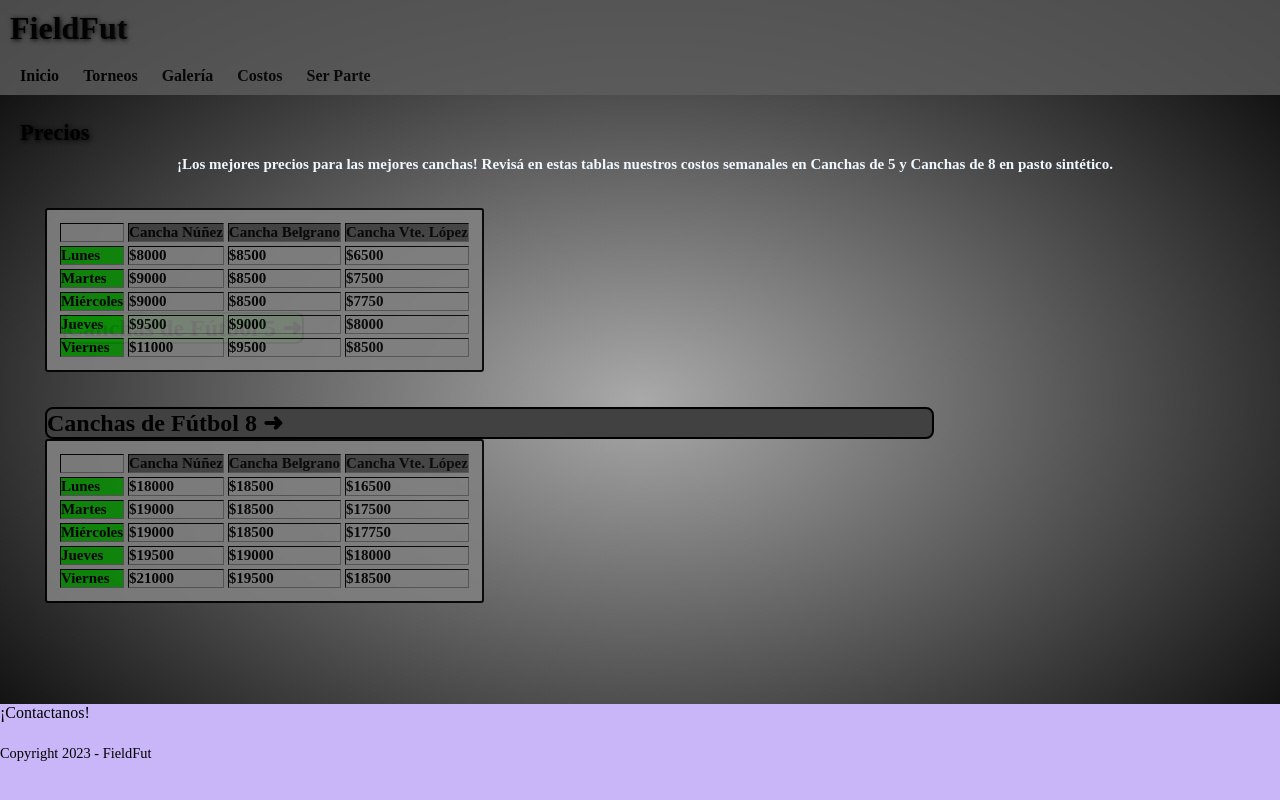
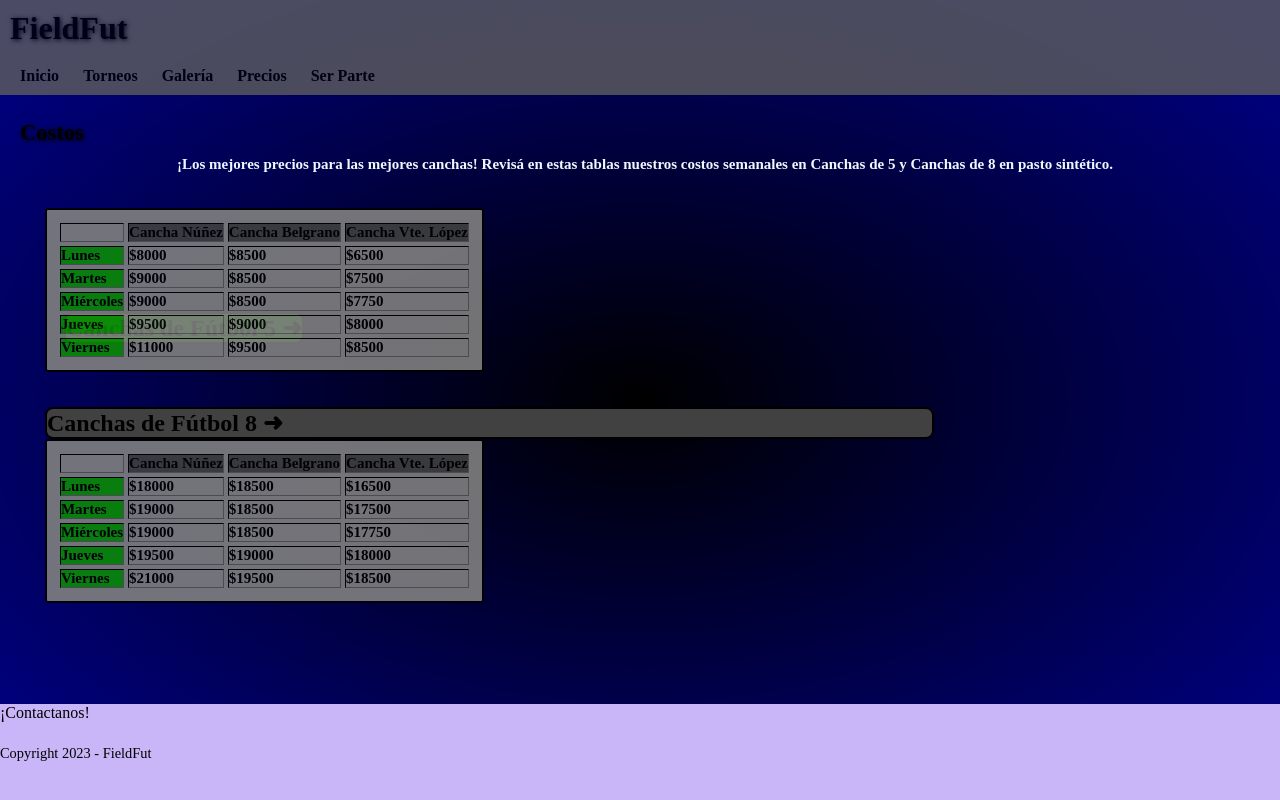
Before and after one commit to patocolosimo/2daPreEntregaColosimo, a plain HTML site: page pages/precios.html in a window 1280 px wide. Drawn offline with Linux system fonts and the light colour scheme; some icons are missing; a web font is replaced by a local one.

Commit message:
first commit

```diff
--- a/css/style.css
+++ b/css/style.css
@@ -41,7 +41,7 @@ body {
     display: flex;
     flex-direction: column;
     min-height: 100vh;
-    background-image: radial-gradient(darkgray, black);
+    background-image: radial-gradient(black, darkblue);
     background-size: contain;
 }
 main{
--- a/pages/precios.html
+++ b/pages/precios.html
@@ -19,14 +19,14 @@
                 <il><a href="./index.html" class="fa-solid fa-trophy"> Inicio</a></il>
                <il><a target="_blank" href="./torneos.html" class="fa-solid fa-trophy">  Torneos</a></il>
                <il><a target="_blank" href="./multimedia.html" class="fa-solid fa-camera">  Galería</a></il>
-               <il><a target="_blank" href="./precios.html" class="fa-solid fa-sack-dollar">  Costos</a></il>
+               <il><a target="_blank" href="./precios.html" class="fa-solid fa-sack-dollar">  Precios</a></il>
                <il><a target="_blank" href="./formulario.html" class="fa-sharp fa-solid fa-users">  Ser Parte</a></il>
            </ul>
         </nav>
     </header>
 <main>
     <section>
-        <h1 class="titulo"> Precios </h1>
+        <h1 class="titulo"> Costos </h1>
         <p class="intro"> ¡Los mejores precios para las mejores canchas!
             Revisá en estas tablas nuestros costos semanales en Canchas de 5 y Canchas de 8 en pasto sintético. </p>
     </section>
```
Also changed, not shown: pages/formulario.html (+1 -1 lines), pages/index.html (+1 -1 lines), pages/multimedia.html (+1 -1 lines), pages/torneos.html (+1 -1 lines).
